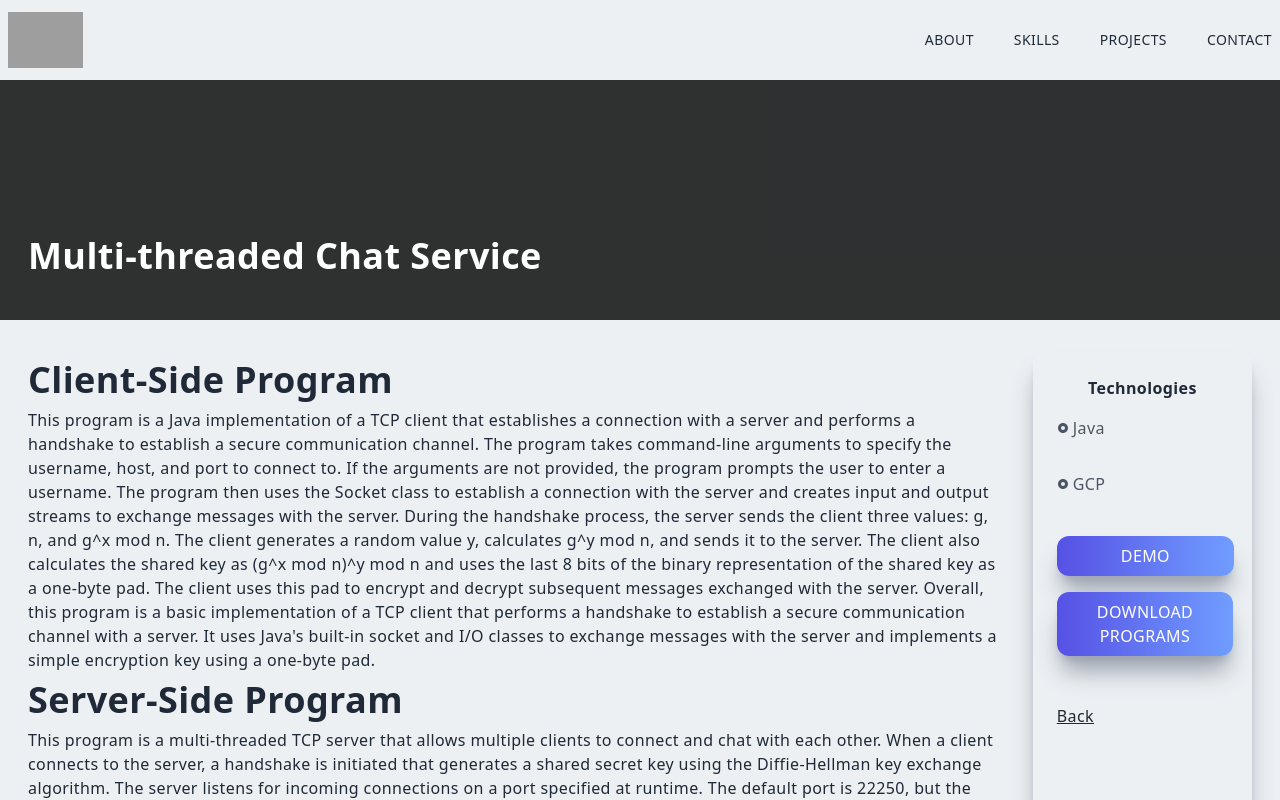
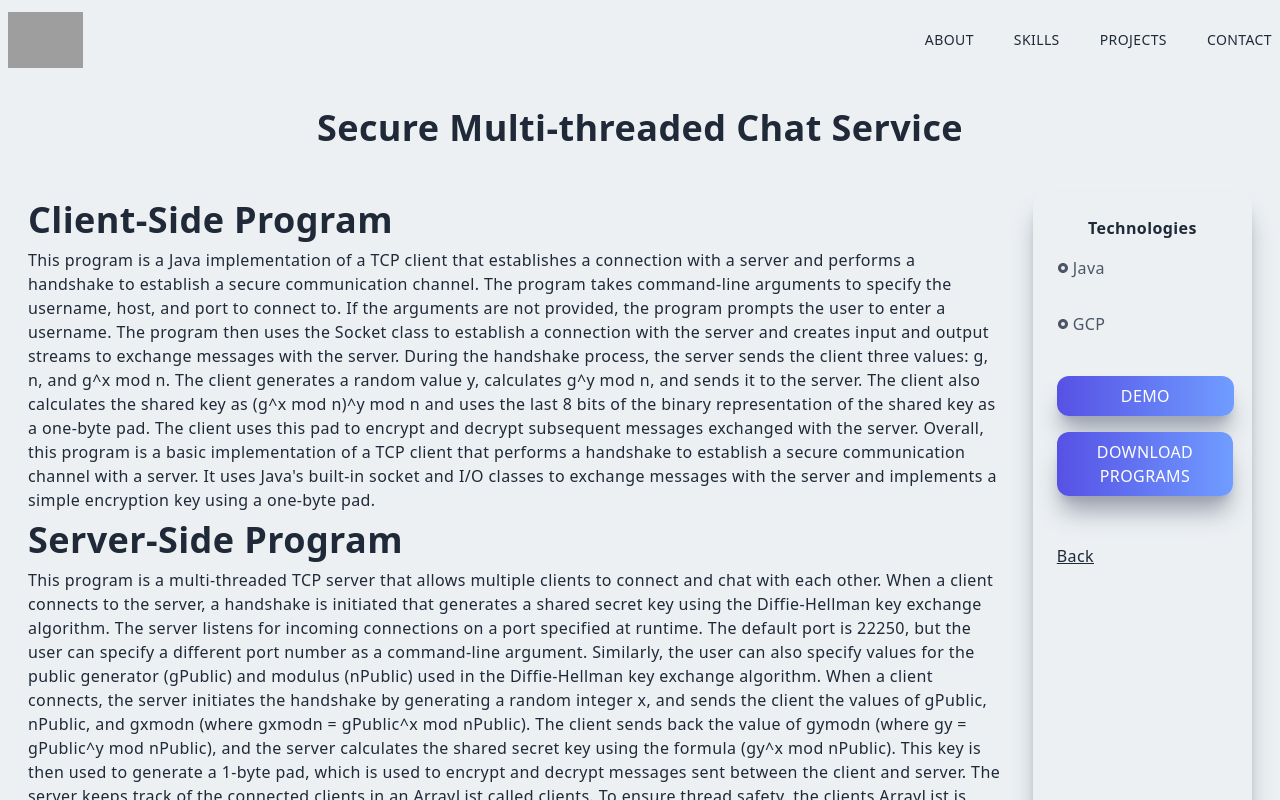
Before and after one commit to mabenlouc/portfolio-mb, a Next.js app: page /MTClientServer in a window 1280 px wide. Shown: the top 800 px of the page. Built offline with nearby package versions, Linux system fonts and the light colour scheme; grey boxes are pictures that could not be loaded.

Commit message:
cleaned up UI for MTClientServer project page

```diff
--- a/pages/MTClientServer.jsx
+++ b/pages/MTClientServer.jsx
@@ -6,10 +6,9 @@
 const MTClientServer = () => {
   return (
     <div className='w-full'>
-        <div className='w-screen h-[30vh] lg:h-[40vh] relative'>
-            <div className='absolute top-0 left-0 w-full h-[30vh] lg:h-[40vh] bg-black/80 z-10' />
-            <div className='absolute top-[80%] max-w-[1240px] w-full left-[50%] right-[50%] translate-x-[-50%] translate-y-[-50%] text-white z-10 p-2'>
-                <h2 className='py-2'>Multi-threaded Chat Service</h2>
+        <div className='w-screen h-[30vh] lg:h-[20vh] relative'>
+            <div className='absolute top-[80%] max-w-[1240px] w-full left-[50%] right-[50%] translate-x-[-50%] text-center translate-y-[-50%] z-10 p-2'>
+                <h2 className='py-2'>Secure Multi-threaded Chat Service</h2>
             </div>
         </div>
 
```
